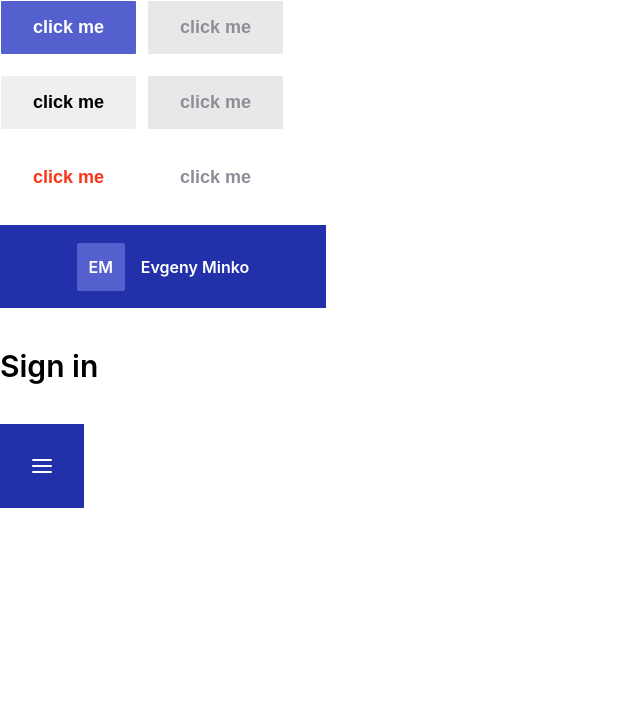
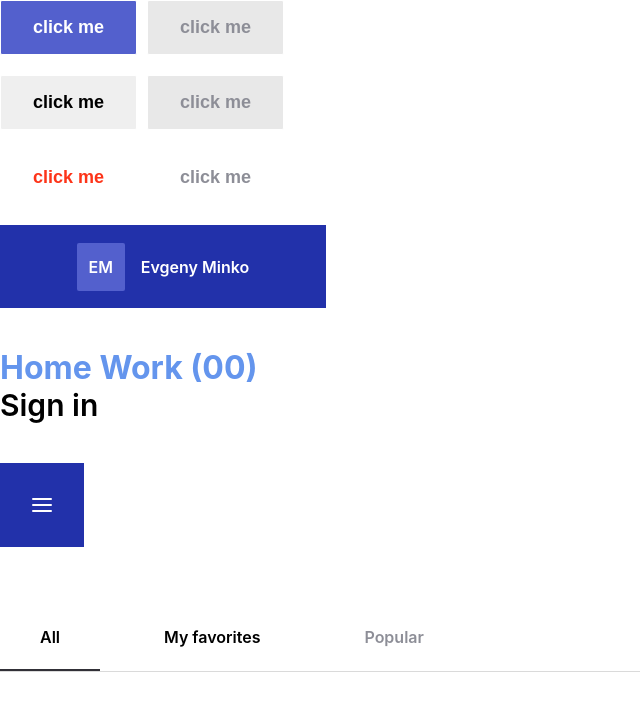
Before and after one commit to Zhenya-by/Blogofolio-TMS, a React (Create React App) app: page / in a window 1280 px wide. Shown: the top 710 px of the page, without its empty margins (0-640 px from the left). Built offline with nearby package versions, Linux system fonts and the light colour scheme.

Commit message:
feat: component
Tabs, Tab

```diff
--- a/src/App.scss
+++ b/src/App.scss
@@ -1,3 +1,7 @@
-.app {
-  // text-align: center;
+// .app {
+//   // text-align: center;
+// }
+.homeWorkH2{
+  color: cornflowerblue;
+  font-size: 32px;
 }
--- a/src/App.tsx
+++ b/src/App.tsx
@@ -3,6 +3,7 @@ import { Button } from './components/Button/Button';
 import { UserInfo } from './components/Userinfo/Userinfo';
 import { Title } from './components/Title/Title';
 import { HamburgerMenu } from './components/HamburgerMenu/Menuhamburger';
+import { Tabs } from './components/Tabs/Tabs';
 
 export const App = () => {
 
@@ -29,12 +30,17 @@ export const App = () => {
       <UserInfo username='Evgeny Minko'/>
       <br/>
       <br/>
-      <Title signIn='Sign in'/>
+      <h2 className='homeWorkH2'>Home Work (00)</h2>
+      <Title signIn= 'Sign in'/>
       <br/>
       <br/>
       <div>
       <HamburgerMenu/>
     </div>
+      <br />
+      <br />
+      <br />
+      <Tabs/>
     </div>
     </>
   );
--- /dev/null
+++ b/src/components/Tab/Tab.scss
@@ -0,0 +1,39 @@
+* {
+    margin: 0;
+    padding: 0;
+}
+
+.tab {
+    padding: 0px 40px;
+    cursor: pointer;
+
+    &:hover {
+        color: #2231aa;
+
+    }
+
+    &.active {
+        position: relative;
+
+        &::after {
+            content: '';
+            position: absolute;
+            left: 0;
+            bottom: -24px;
+            width: 100%;
+            height: 2px;
+            background-color: #313037;
+        }
+
+        &:hover {
+            color: inherit;
+            cursor: auto;
+        }
+    }
+
+    &.disabled {
+        color: #8d8e97;
+        cursor: not-allowed;
+    }
+
+}
--- /dev/null
+++ b/src/components/Tab/Tab.tsx
@@ -0,0 +1,14 @@
+import { FC } from 'react';
+import './Tab.scss';
+
+interface ITab {
+    title: string;
+    isActive?: boolean;
+    isDisabled?: boolean;
+}
+
+export const Tab: FC<ITab> = ({title, isActive = false, isDisabled = false}) => {
+    const buttonClass = `tab ${isDisabled && 'disabled'} ${isActive && 'active'}`;
+    return <li className={buttonClass}>{title}</li>
+
+};
--- /dev/null
+++ b/src/components/Tabs/Tabs.scss
@@ -0,0 +1,10 @@
+ .tabs {
+    display: flex;
+    column-gap: 24px;
+    border-bottom: 1px solid #dadada;
+    padding-bottom: 24px;
+    font-weight: 600;
+    font-size: 16px;
+    padding-top: 20px;
+    list-style: none;
+ }
--- /dev/null
+++ b/src/components/Tabs/Tabs.tsx
@@ -0,0 +1,16 @@
+import { FC } from 'react';
+import './Tabs.scss';
+import { Tab } from '../Tab/Tab';
+
+interface ITabs {
+}
+
+export const Tabs: FC<ITabs> = () => {
+    return (
+        <ul className='tabs'>
+            <Tab title='All' isActive/>
+            <Tab title='My favorites'/>
+            <Tab title='Popular' isDisabled/>
+        </ul>
+    )
+};
```
